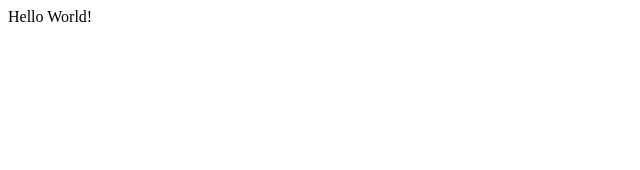
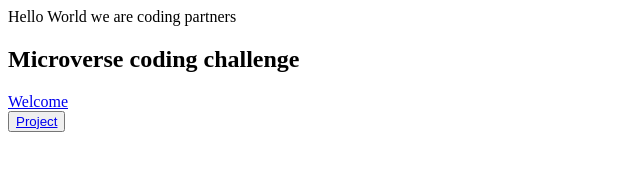
Before and after one commit to Ghilain/HTML-CSS-project, a plain HTML site: page index.html in a window 1280 px wide. Shown: the whole page, without its empty margins (0-640 px from the left). Drawn offline with Linux system fonts and the light colour scheme.

Commit message:
link and nav

```diff
--- a/index.html
+++ b/index.html
@@ -1,4 +1,18 @@
 <html>
 <body>
-    Hello World!
+    <script src="https://cdn.freecodecamp.org/testable-projects-fcc/v1/bundle.js"></script>
+
+    Hello World we are coding partners
+
+    <section id="welcome-section">
+        <h1>Microverse coding challenge</h1>
+    </section>
+
+    <section id="projects">
+        <div class="project-tile"></div>
+        <a href="#welcome-section">Welcome</a>
+    </section>
+    <nav id="navbar">
+       <button > <a href="#welcome-section">Project</a> </button></nav>
+
     </body></html>
```
